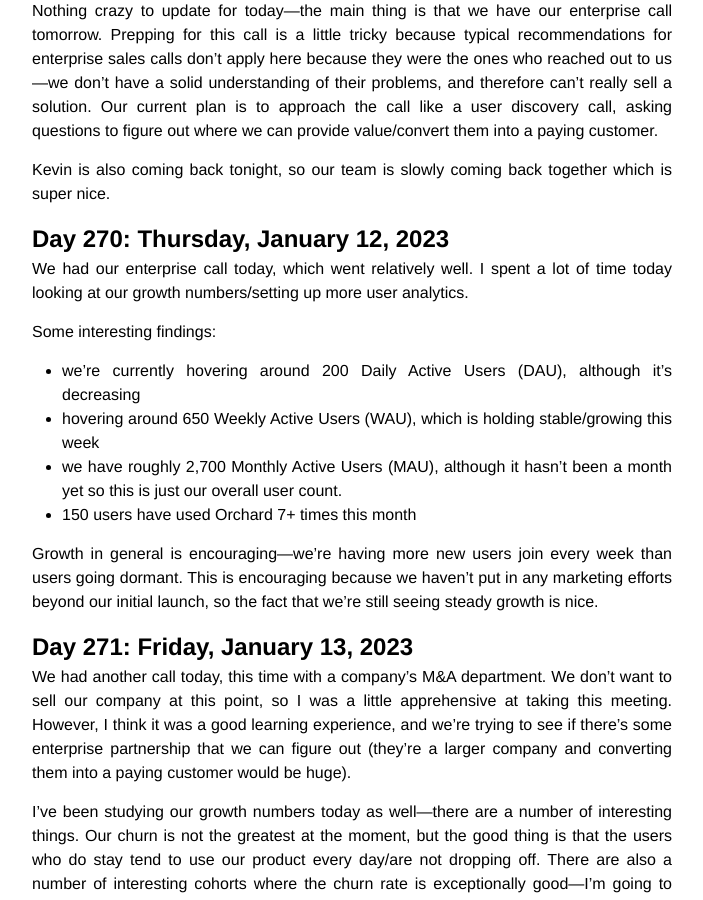
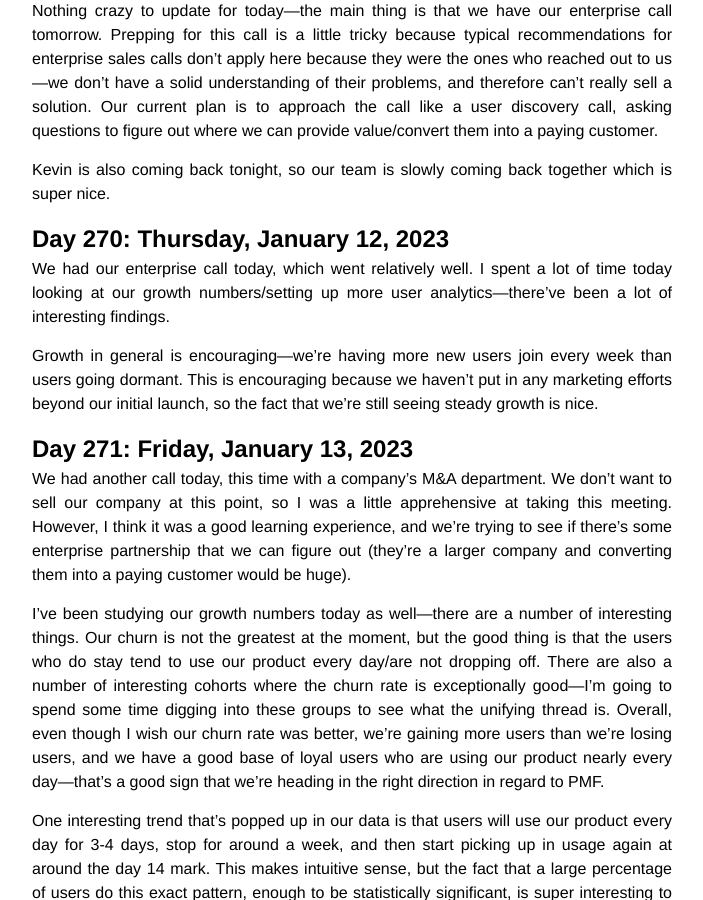
Before and after one commit to alexjwang/personal-blog, a Jekyll site: the page built from _posts/2023-01-09-startup-logs-11.markdown.md, in a window 1280 px wide and 900 px high, scrolled down 869 px. Shown: the whole window, without its empty margins (288-991 px from the left). Built offline with Jekyll 4.4.1, drawn with Linux system fonts in a browser that asks for light colours; nearby versions of some CDN libraries.

Commit message:
removed specific numbers

```diff
--- a/_posts/2023-01-09-startup-logs-11.markdown.md
+++ b/_posts/2023-01-09-startup-logs-11.markdown.md
@@ -28,14 +28,7 @@ Nothing crazy to update for today—the main thing is that we have our enterpris
 
 ## Day 270: Thursday, January 12, 2023
 
-We had our enterprise call today, which went relatively well. I spent a lot of time today looking at our growth numbers/setting up more user analytics.
-
-Some interesting findings:
-
-* we're currently hovering around 200 Daily Active Users (DAU), although it's decreasing
-* hovering around 650 Weekly Active Users (WAU), which is holding stable/growing this week
-* we have roughly 2,700 Monthly Active Users (MAU), although it hasn't been a month yet so this is just our overall user count.
-* 150 users have used Orchard 7+ times this month
+We had our enterprise call today, which went relatively well. I spent a lot of time today looking at our growth numbers/setting up more user analytics—there've been a lot of interesting findings.
 
 Growth in general is encouraging—we're having more new users join every week than users going dormant. This is encouraging because we haven't put in any marketing efforts beyond our initial launch, so the fact that we're still seeing steady growth is nice.
 
```
